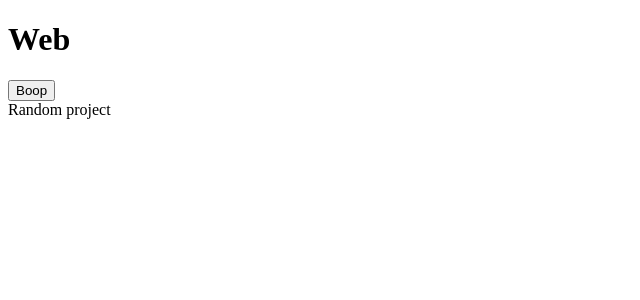
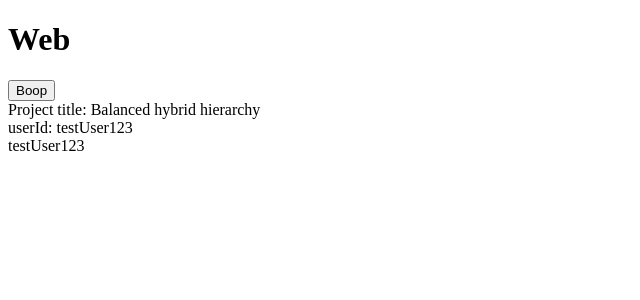
Before and after one commit to phonofidelic/projektor-monorepo, a Next.js app in the folder apps/web/: page / in a window 1280 px wide. Shown: the top 300 px of the page, without its empty margins (0-640 px from the left). Built offline with nearby package versions, Linux system fonts and the light colour scheme.

Commit message:
feat(mocks): initial faker implementation

```diff
--- a/apps/web/app/page.tsx
+++ b/apps/web/app/page.tsx
@@ -1,13 +1,16 @@
 import { Button, Header } from '@projektor/ui'
-import { generateProject } from '@projektor/mocks'
+import { generateMockProject, setSeed } from '@projektor/mocks'
 
 export default function Page() {
-  const project = generateProject()
+  setSeed(1234)
+  const project = generateMockProject({ userId: 'testUser123' })
   return (
     <>
       <Header text="Web" />
       <Button />
-      <div>{project.title}</div>
+      <div>Project title: {project.title}</div>
+      <div>userId: {project.userId}</div>
+      <div>{project.tasks[0].userId}</div>
     </>
   )
 }
--- a/packages/mocks/index.ts
+++ b/packages/mocks/index.ts
@@ -1,9 +1,17 @@
 import { Task, Project } from '@projektor/types'
+import { faker } from '@faker-js/faker'
 
-export function generateTask(): Task {
+export const setSeed = faker.seed.bind(faker)
+
+type GenerateMockTaskOptions = {
+  userId?: string
+}
+export function generateMockTask({
+  userId,
+}: GenerateMockTaskOptions = {}): Task {
   return {
-    id: 'task123',
-    userId: 'user123',
+    id: faker.string.uuid(),
+    userId: userId ?? faker.string.uuid(),
     projectId: 'project123',
     title: 'Random task',
     description: 'This is a mock task',
@@ -12,14 +20,21 @@ export function generateTask(): Task {
   }
 }
 
-export function generateProject(): Project {
+type GenerateMockProjectOptions = {
+  userId?: string
+}
+export function generateMockProject({
+  userId: providedUserId,
+}: GenerateMockProjectOptions = {}): Project {
+  const userId = providedUserId ?? faker.string.uuid()
+
   return {
-    id: 'project123',
-    userId: 'user123',
-    title: 'Random project',
+    id: faker.string.uuid(),
+    userId,
+    title: faker.company.catchPhrase(),
     description: 'This is a mock project',
     createdAt: Date.now().toString(),
     updatedAt: Date.now().toString(),
-    tasks: [generateTask()],
+    tasks: [generateMockTask({ userId })],
   }
 }
```
